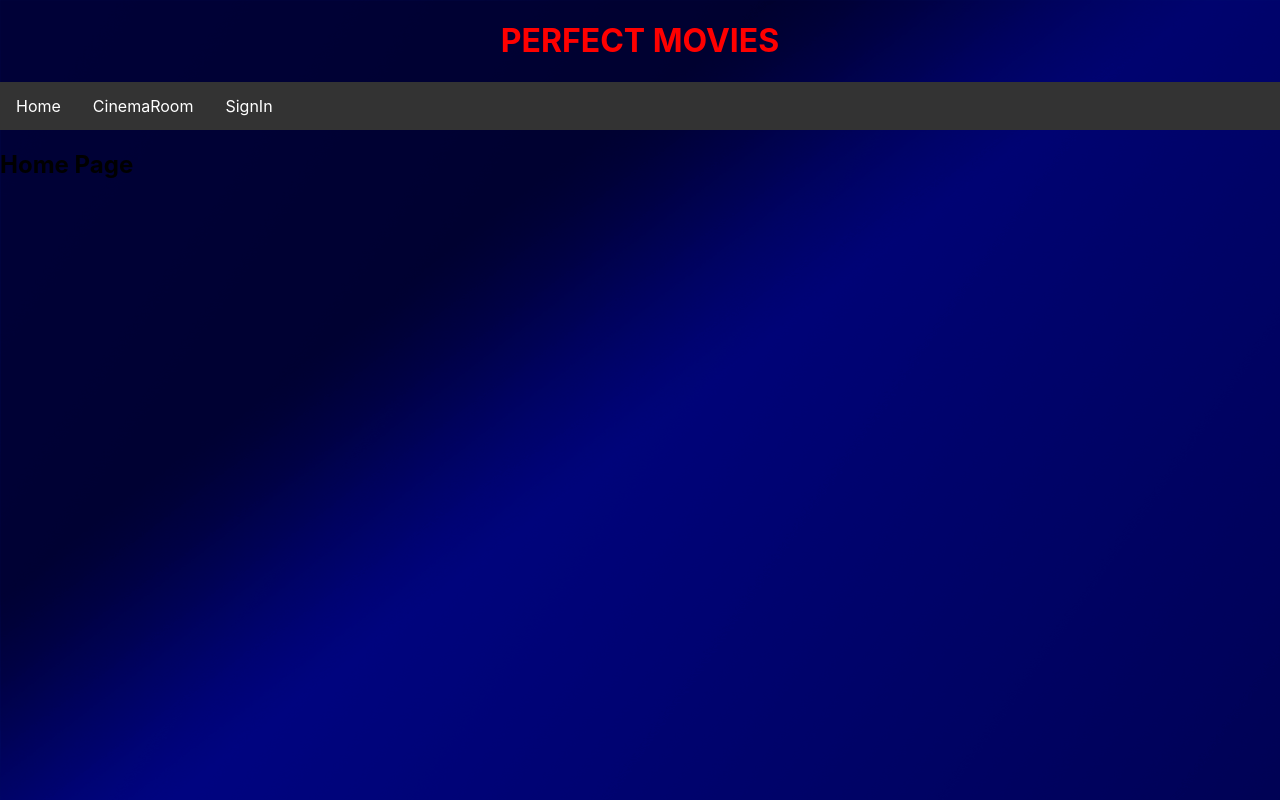
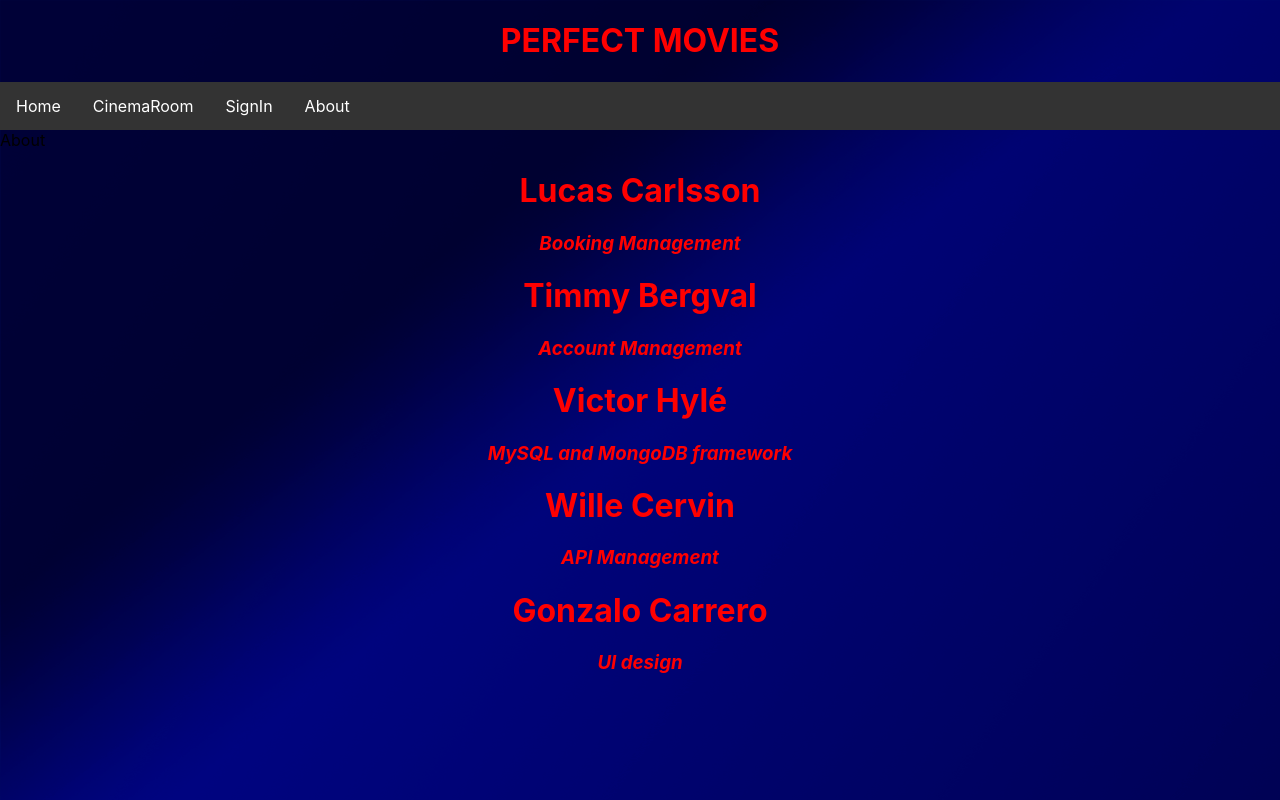
Before and after one commit to wilcer1/fullstackprojectreact, a React (Create React App) app: page /About in a window 1280 px wide. Before the commit this address led to /. Built offline with nearby package versions, Linux system fonts and the light colour scheme.

Commit message:
aboout page

```diff
--- a/src/App.css
+++ b/src/App.css
@@ -28,6 +28,12 @@
 h1{
   color:red;
   text-align: center;
+}
+h3
+{
+  color: red;
+  text-align: center;
+  font-style: italic;
 }
 table#CinemaRoom{
   border: 2px solid black;
--- a/src/App.js
+++ b/src/App.js
@@ -12,8 +12,10 @@ import {
 import SignIn from "./components/SignIn"
 // Import Home component
 import Home from "./components/Home";
+// Import Cinemaroom component
+import CinemaRoom from './components/CinemaRoom'
 // Import About component
-import CinemaRoom from './components/CinemaRoom'
+import About from './components/About';
 // Import ContactUs component
 function App() {
   return (
@@ -39,6 +41,7 @@ function App() {
 
         <Route path="/SignIn" component={SignIn} />
 
+        <Route path="/About" component={About} />
 
         {/* If any route mismatches the upper
         route endpoints then, redirect triggers
--- /dev/null
+++ b/src/components/About.js
@@ -0,0 +1,22 @@
+import React from 'react'
+import NavBar from "./Navbar"
+
+
+export default function About() {
+  return (
+    <div>
+        <NavBar/>
+        About
+        <h1>Lucas Carlsson</h1>
+        <h3>Booking Management</h3>
+        <h1>Timmy Bergval</h1>
+        <h3>Account Management</h3>
+        <h1>Victor Hylé</h1>
+        <h3>MySQL and MongoDB framework</h3>
+        <h1>Wille Cervin</h1>
+        <h3>API Management</h3>
+        <h1>Gonzalo Carrero</h1>
+        <h3>UI design</h3>
+    </div>
+  )
+}
--- a/src/components/Navbar.js
+++ b/src/components/Navbar.js
@@ -11,6 +11,7 @@ function Navbar(props){
             <li><a href="/">Home</a></li>
             <li><a href="/CinemaRoom">CinemaRoom</a></li>
             <li><a href="/SignIn">SignIn</a></li>
+            <li><a href="/About">About</a></li>
         </ul>
         </div>
         </>
```
